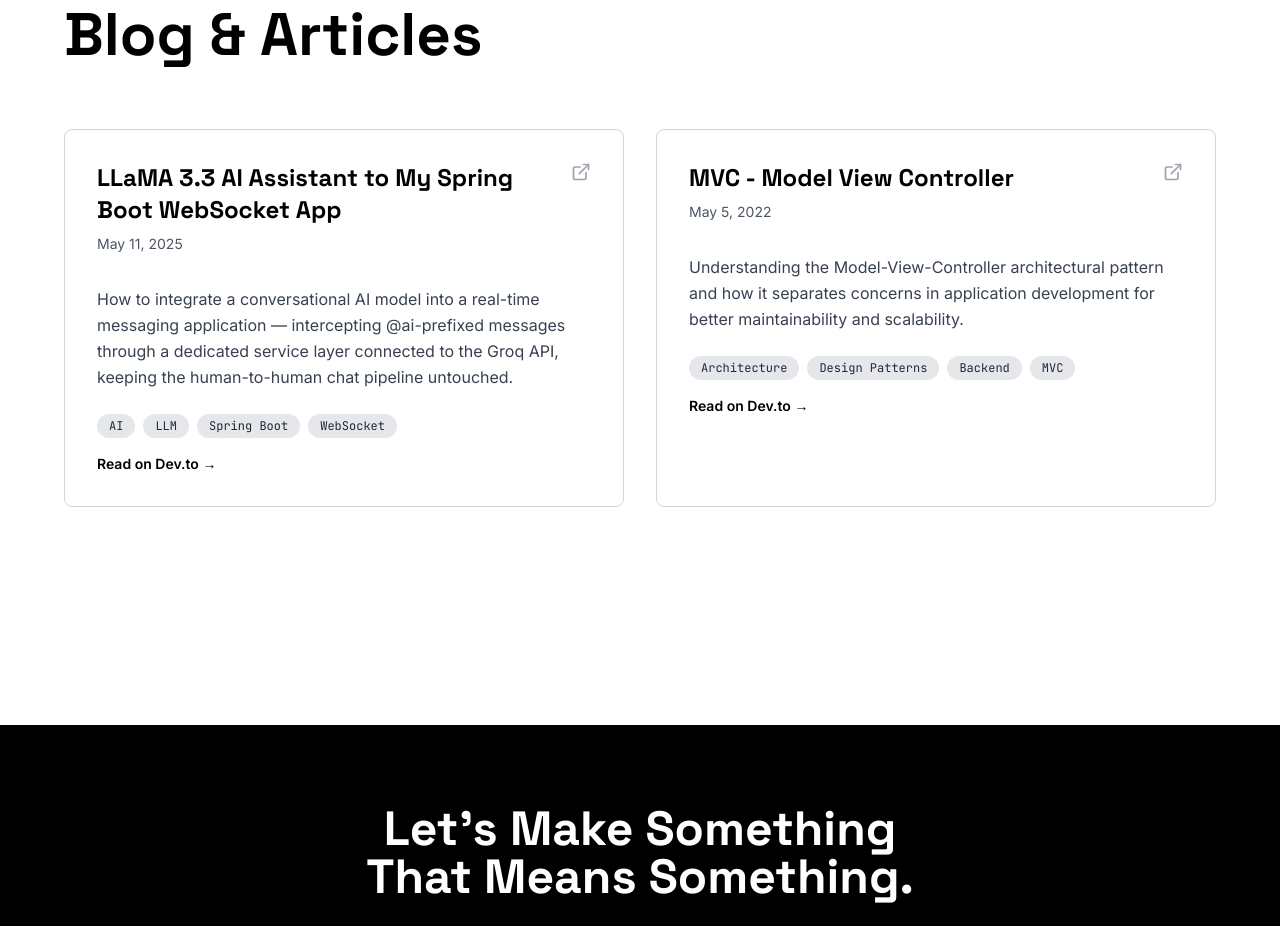
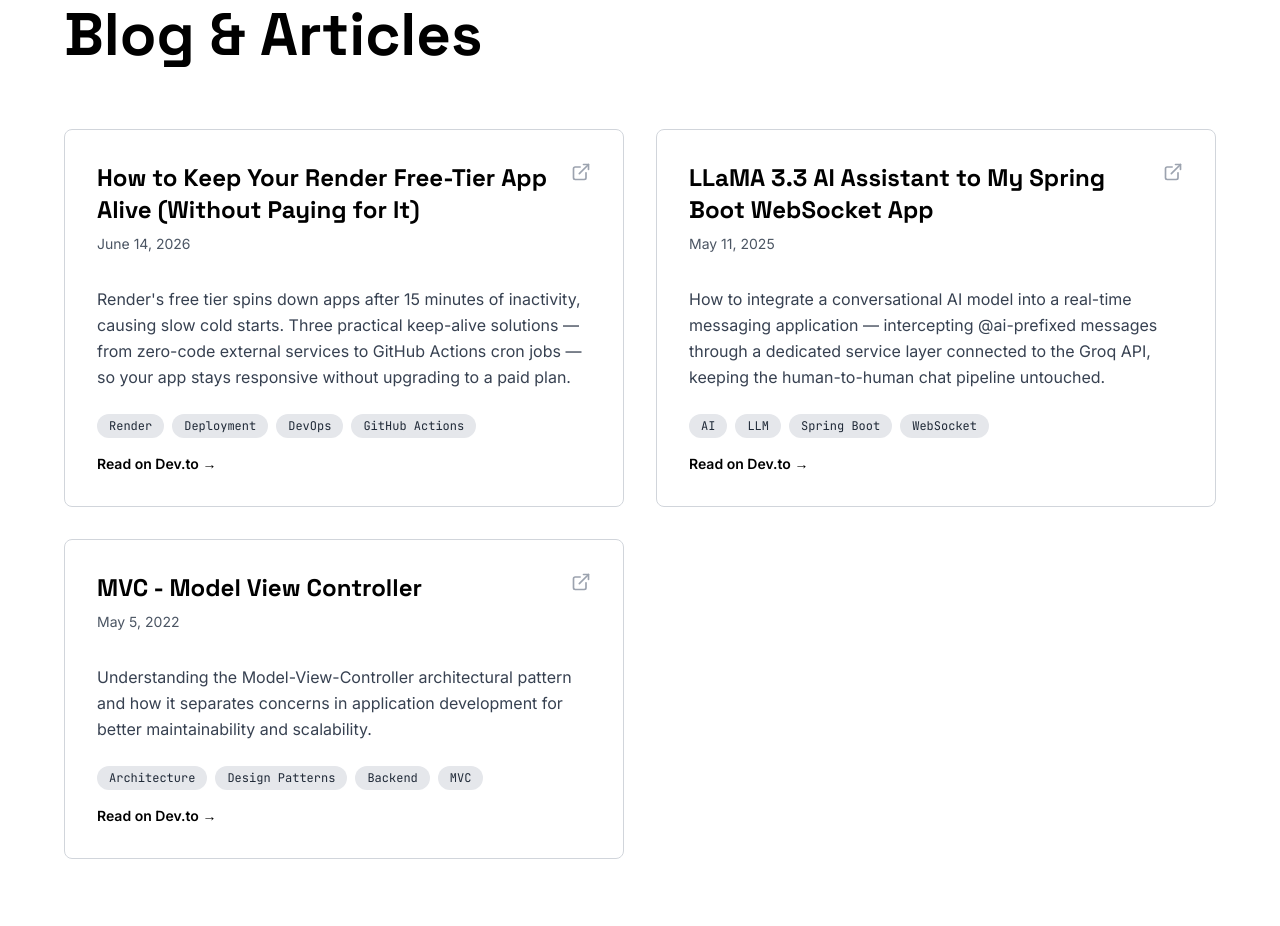
Before and after one commit to HassanYosuf/Portfolio, a React (Vite) app: page / in a window 1280 px wide. Shown: the part 6780-7706 px from the top of the page. Built offline with nearby package versions, Linux system fonts and the light colour scheme.

Commit message:
blog post

```diff
--- a/src/data/portfolio.js
+++ b/src/data/portfolio.js
@@ -189,6 +189,14 @@ export const portfolioData = {
 
   articles: [
     {
+      id: 3,
+      title: "How to Keep Your Render Free-Tier App Alive (Without Paying for It)",
+      description: "Render's free tier spins down apps after 15 minutes of inactivity, causing slow cold starts. Three practical keep-alive solutions — from zero-code external services to GitHub Actions cron jobs — so your app stays responsive without upgrading to a paid plan.",
+      tags: ["Render", "Deployment", "DevOps", "GitHub Actions"],
+      date: "June 14, 2026",
+      url: "https://dev.to/hassanyosuf/how-to-keep-your-render-free-tier-app-alive-without-paying-for-it-o8e",
+    },
+    {
       id: 1,
       title: "LLaMA 3.3 AI Assistant to My Spring Boot WebSocket App",
       description: "How to integrate a conversational AI model into a real-time messaging application — intercepting @ai-prefixed messages through a dedicated service layer connected to the Groq API, keeping the human-to-human chat pipeline untouched.",
```
